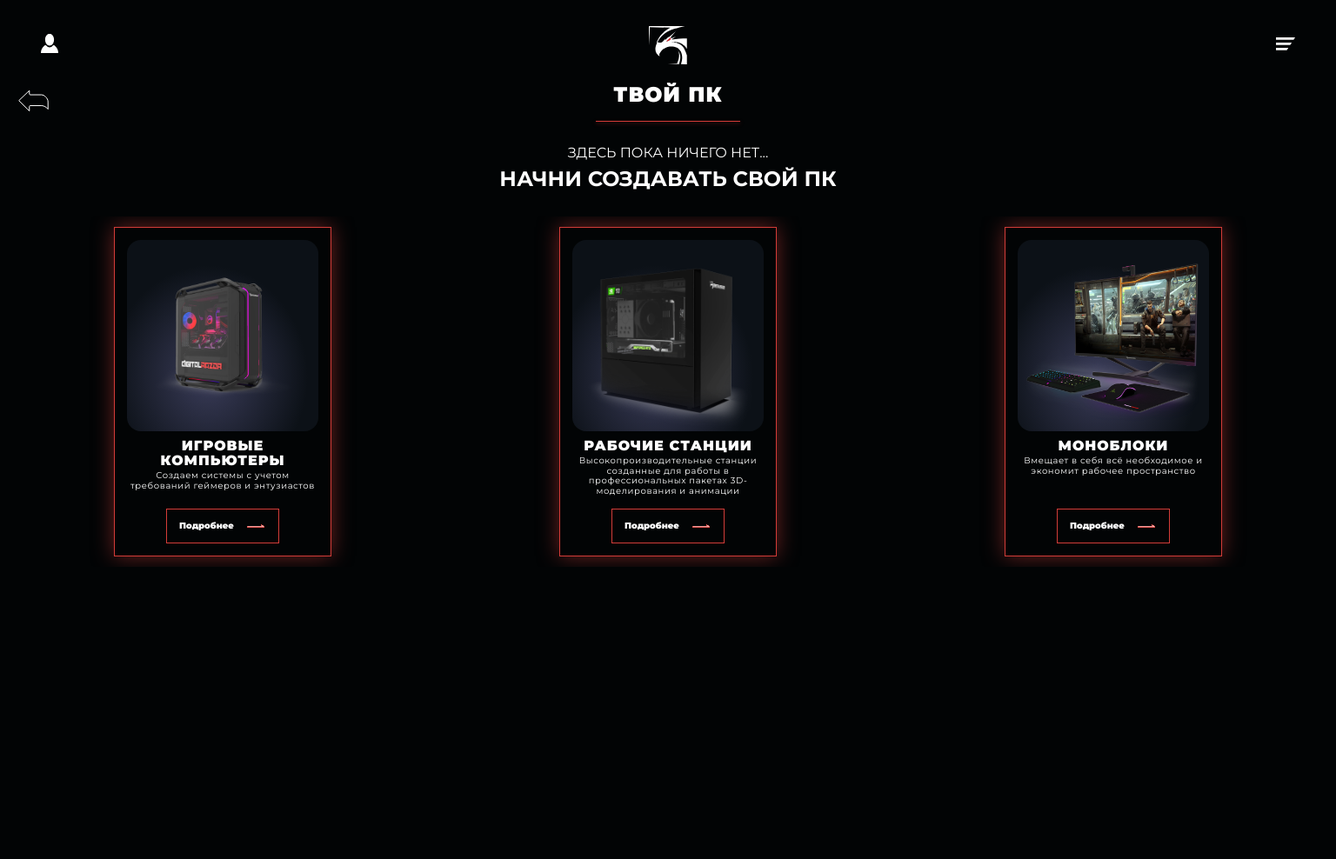
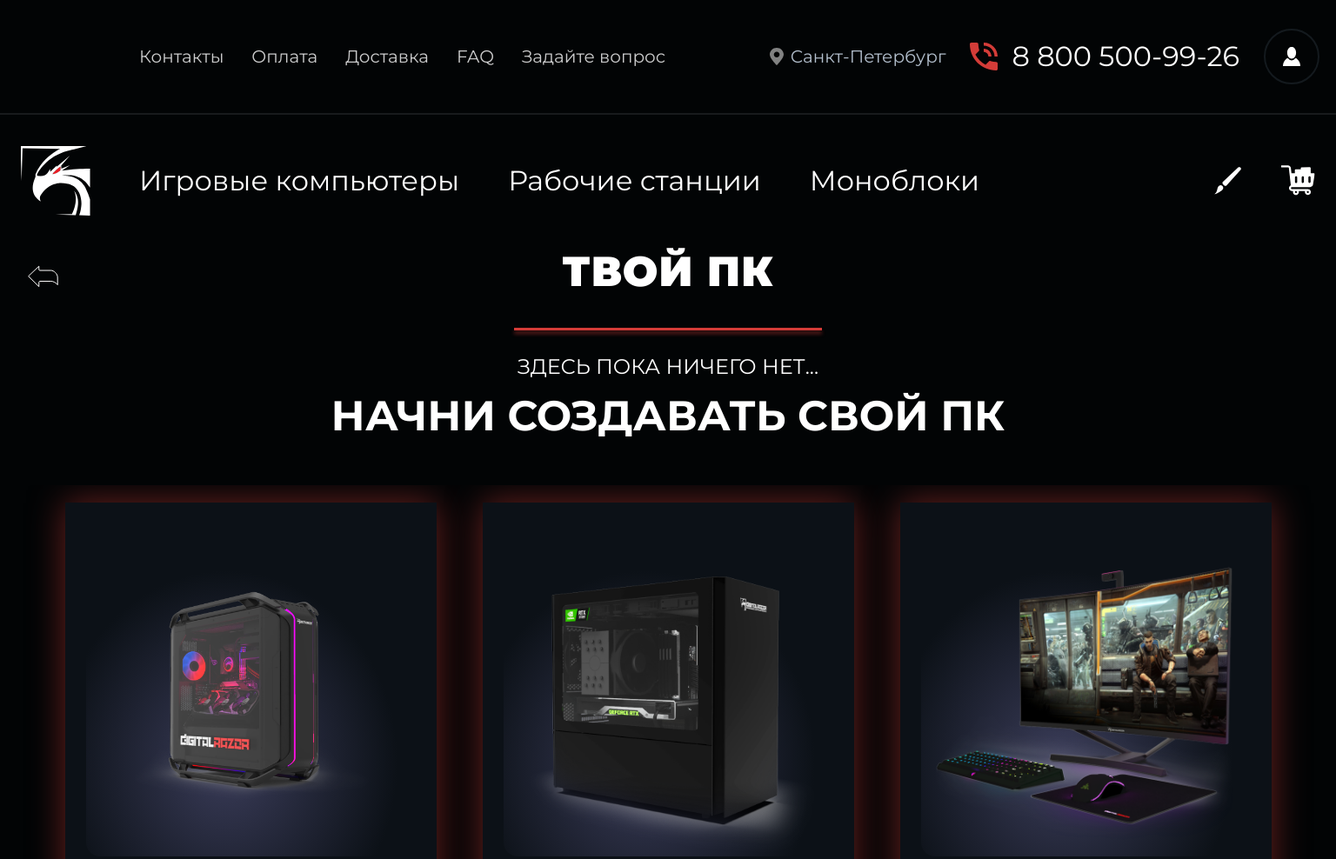
Before and after one commit to TrueRacoon/pc-store, a website built with Parcel: page index.html in a window 1536 px wide. Shown: the top 988 px of the page at 87% size. Before the commit the page ends 800 px from the top, so only its background shows below. Built offline with nearby package versions, Linux system fonts and the light colour scheme.

Commit message:
Add desktop styles

```diff
--- a/css/index.css
+++ b/css/index.css
@@ -4,13 +4,117 @@ body {
   font-family: 'Montserrat', sans-serif;
 }
 
+.header {
+  max-width: 2240px;
+  margin: 0 auto;
+}
+
 .header__top {
   display: none;
+  padding: 33px 19px;
+  justify-content: space-between;
+  border-bottom: 2px solid rgba(179, 191, 205, 0.12);
+}
+
+.header__menu {
+  padding-left: 141px;
+  margin-right: auto;
+  display: flex;
+  align-items: center;
+}
+
+.menu {
+  list-style-type: none;
+  display: flex;
+  align-items: center;
+  font-size: 20px;
+  line-height: 28px;
+  color: rgba(255, 255, 255, 0.8);
+  padding-inline-start: 0;
+  margin: 0;
+}
+
+.menu__item + .menu__item {
+  margin-left: 32px;
+}
+
+.header__location {
+  margin-right: 28px;
+  display: flex;
+  align-items: center;
+}
+
+.location-button {
+  display: flex;
+  align-items: center;
+}
+
+.location-button__icon {
+  width: 16px;
+  height: 20px;
+  background: url("../svg/location.svg") center no-repeat;
+  margin-right: 8px;
+}
+
+.location-button__text {
+  color: #B3BFCD;
+  font-size: 20px;
+  line-height: 28px;
+  height: fit-content;
+  cursor: pointer;
+}
+
+.header__phone {
+  margin-right: 28px;
+  display: flex;
+  align-items: center;
+}
+
+.phone-link {
+  display: flex;
+  align-items: center;
+}
+
+.phone-link__icon {
+  width: 32px;
+  height: 32px;
+  background: url("../svg/phone.svg") center no-repeat;
+  margin-right: 16px;
+}
+
+.phone-link__number {
+  color: #FFFFFF;
+  text-decoration: none;
+  font-size: 32px;
+  line-height: 24px;
+}
+
+.header__personal-button {
+  position: relative;
+  display: flex;
+  align-items: center;
+  justify-content: center;
+  width: 64px;
+  height: 64px;
+  cursor: pointer;
+}
+
+.header__personal-button::after {
+  position: absolute;
+  content: '';
+  top: 0;
+  right: 0;
+  bottom: 0;
+  left: 0;
+  opacity: 0.1;
+  border: 2px solid #ACD5FE;
+  border-radius: 50%;
 }
 
 .header__bottom {
   padding: 30px 38px 20px 37px;
   display: flex;
+  align-items: center;
   justify-content: space-between;
 }
 
@@ -34,18 +138,47 @@ body {
 
 .header__pc-categories {
   display: none;
+  margin-right: auto;
 }
 
-.palette-button {
+.pc-categories {
+  list-style-type: none;
+  display: flex;
+  margin-right: auto;
+  padding-inline-start: 0;
+  font-size: 32px;
+  line-height: 40px;
+}
+
+.pc-categories__item {
+  margin-left: 56px;
+}
+
+.brush-button {
   display: none;
+  width: 40px;
+  height: 40px;
+  background: url("../svg/brush.svg") center no-repeat;
+  margin-right: 40px;
+  cursor: pointer;
 }
 
 .cart-button {
   display: none;
+  width: 40px;
+  height: 40px;
+  background: url("../svg/busket.svg") center no-repeat;
+  cursor: pointer;
+}
+
+.main {
+  max-width: 2240px;
+  margin: 0 auto;
 }
 
 .main__top {
-  height: 67px;
+  position: relative;
+  height: 70px;
 }
 
 .main__back-button {
@@ -57,6 +190,7 @@ body {
   width: 43px;
   height: 43px;
   background: url("../svg/back_btn.svg") center no-repeat;
+  cursor: pointer;
 }
 
 .main__page-label {
@@ -98,6 +232,10 @@ body {
 .no-builds-caption__tagline {
   font-weight: 700;
   font-size: 24px;
+}
+
+.swiper-wrapper {
+  justify-content: center;
 }
 
 .swiper-slide {
@@ -191,3 +329,120 @@ body {
 .swiper-button-prev::after {
   content: '' !important;
 }
+
+
+@media (min-width: 1440px) {
+  .header__top {
+    display: flex;
+  }
+
+  .site-logo {
+    width: 80px;
+    height: 80px;
+  }
+
+  .header__bottom {
+    padding: 24px;
+  }
+
+  .header__bottom .personal-button {
+    display: none;
+  }
+
+  .menu-button {
+    display: none;
+  }
+
+  .header__pc-categories {
+    display: block;
+  }
+
+  .brush-button {
+    display: block;
+  }
+
+  .cart-button {
+    display: block;
+  }
+
+  .main__top {
+    height: 110px;
+  }
+
+  .back-button {
+    width: 66px;
+    height: 66px;
+  }
+
+  .page-label {
+    font-size: 48px;
+    line-height: 56px;
+    letter-spacing: 0.02em;
+  }
+
+  .page-label::after {
+    border-bottom-width: 3px;
+    box-shadow: 0 4px 4px rgba(212, 60, 56, 0.5);
+    bottom: -40px;
+    right: -55px;
+    left: -55px;
+  }
+
+  .no-builds-caption {
+    font-size: 24px;
+    line-height: 56px;
+    margin-bottom: 52px;
+  }
+
+  .no-builds-caption__tagline {
+    font-size: 48px;
+  }
+
+  .swiper-slide {
+    width: 480px !important;
+  }
+
+  .pc-category-card {
+    background: #0C1117;
+    margin: 20px;
+    min-width: 427px;
+    max-width: 427px;
+    height: 643px;
+    padding: 28px 24px 40px;
+    filter: drop-shadow(0px 0px 20px rgba(212, 60, 56, 0.5));
+    border: none;
+  }
+
+  .pc-category-card:hover {
+    border: 2px solid #D43C38;
+  }
+
+  .pc-category-card__image-container {
+    margin-bottom: auto;
+  }
+
+  .pc-category-card__name {
+    font-size: 26px;
+    line-height: 27px;
+    margin-bottom: auto;
+  }
+
+  .pc-category-card__description {
+    font-size: 14px;
+    line-height: 18px;
+  }
+
+  .buy-button {
+    width: 221px;
+    height: 68px;
+  }
+
+  .buy-button__text {
+    font-size: 18px;
+    line-height: 22px;
+  }
+
+  .buy-button__arrow {
+    width: 36px;
+  }
+}
--- a/index.html
+++ b/index.html
@@ -72,17 +72,17 @@
         </ul>
       </div>
       <div class="header__location">
-        <button class="location-button" role="button">
+        <div class="location-button" role="button">
           <div class="location-button__icon"></div>
           <div class="location-button__text">
             Санкт-Петербург
           </div>
-        </button>
+        </div>
       </div>
       <div class="header__phone">
         <div class="phone-link">
           <div class="phone-link__icon"></div>
-          <a href="tel:88005009926" class="phone-link__text">
+          <a href="tel:88005009926" class="phone-link__number">
             8 800 500-99-26
           </a>
         </div>
@@ -114,7 +114,7 @@
           </li>
         </ul>
       </div>
-      <div class="palette-button"></div>
+      <div class="brush-button"></div>
       <div class="cart-button"></div>
     </div>
   </header>
@@ -217,8 +217,13 @@
       slidesPerView: 1,
       breakpoints: {
         768: {
-          slidesPerView: 3
-        }
+          slidesPerView: 3,
+          spaceBetween: 0,
+        },
+        // 1440: {
+        //   slidesPerView: 3,
+        //   // spaceBetween: -400,
+        // }
       },
       rewind: true
     });
```
Also changed, not shown: svg/brush.svg (added), svg/busket.svg (added), svg/phone.svg (added).
